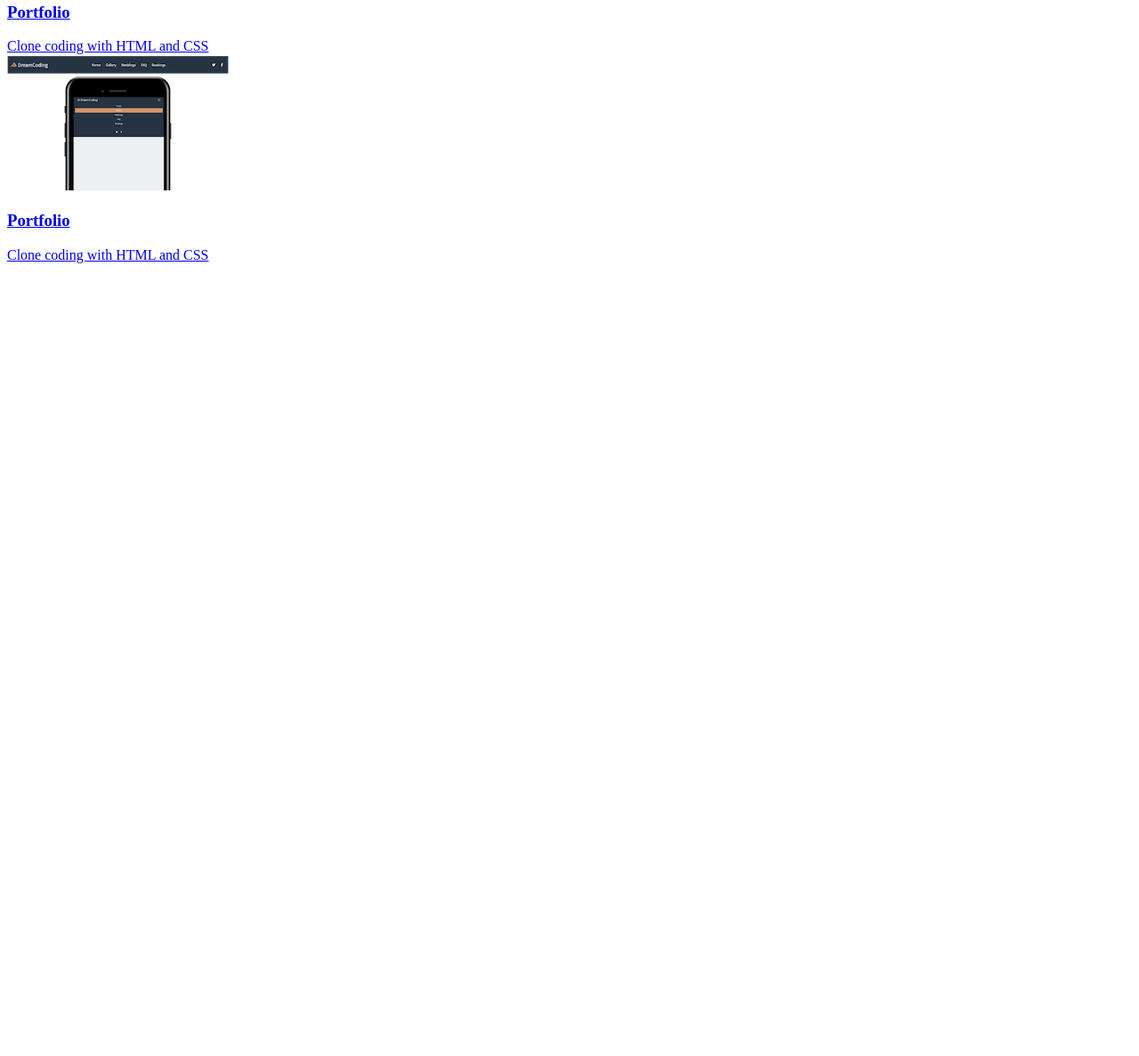
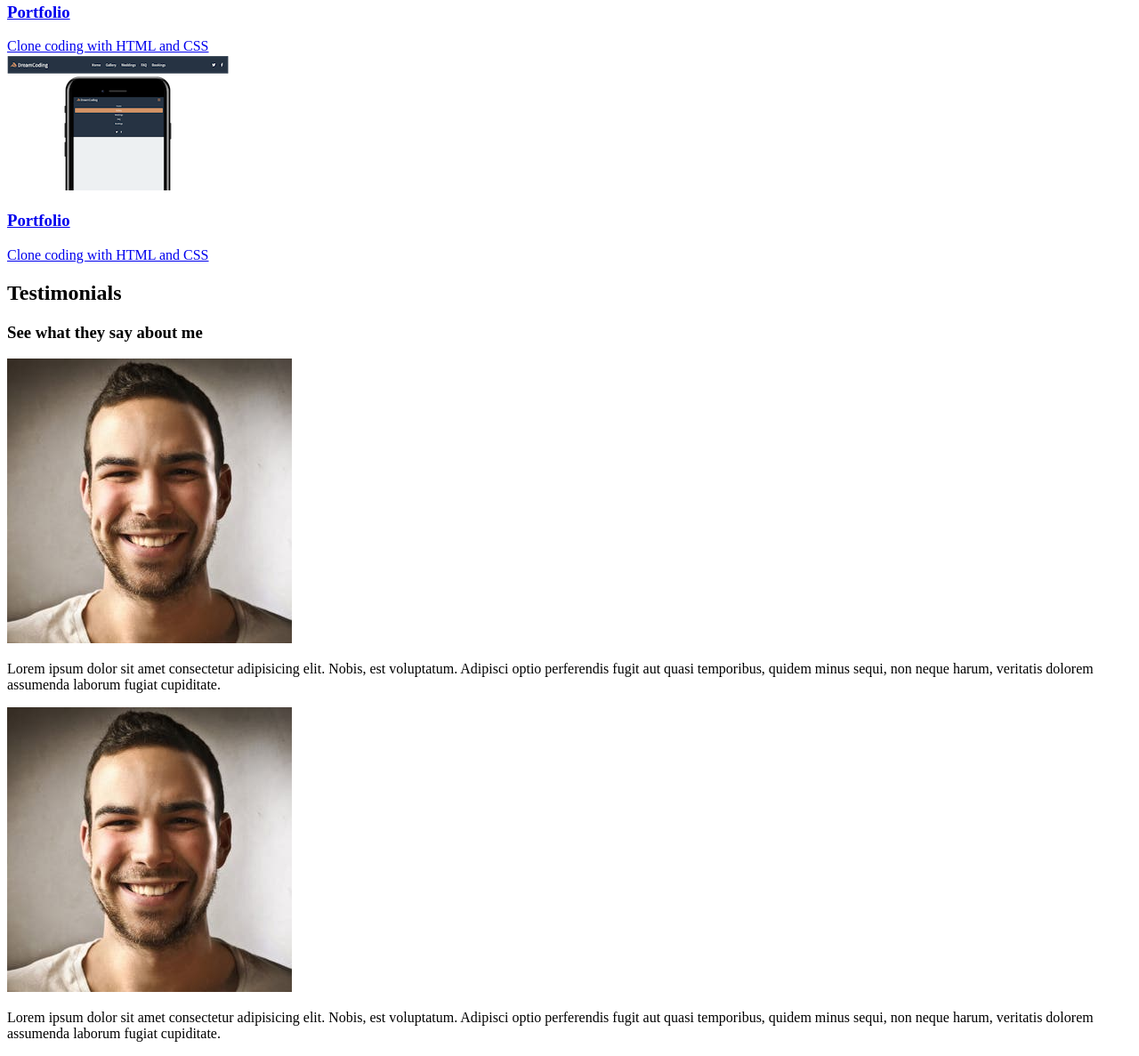
Before and after one commit to straightwind0726/dreamcoding-portfolio, a plain HTML site: page index.html in a window 1280 px wide. Shown: the part 3637-4824 px from the top of the page at 89% size. Before the commit the page ends 3941 px from the top, so only its background shows below. Drawn offline with Linux system fonts and the light colour scheme.

Commit message:
HTML: Testimonial

```diff
--- a/index.html
+++ b/index.html
@@ -228,7 +228,31 @@
 
     </section>
     <!-- testimonials -->
-    <section id="testimonials"></section>
+    <section id="testimonials">
+        <h1>Testimonials</h1>
+        <h3>See what they say about me</h3>
+        <div class="testimonials">
+            <div class="testimonial">
+                <img src="/img/Testimonials/avartar.jpg" alt="People" class="testimonial__avatar">
+                <div class="testimonial__speech-bubble">
+                    <p>Lorem ipsum dolor sit amet consectetur adipisicing elit. Nobis, est voluptatum. Adipisci optio
+                        perferendis fugit aut quasi temporibus, quidem minus sequi, non neque harum, veritatis dolorem
+                        assumenda laborum fugiat cupiditate.</p>
+                    <p class="name"><a href="Ryan"></a></p>
+                </div>
+            </div>
+            <div class="testimonial">
+                <img src="/img/Testimonials/avartar.jpg" alt="People" class="testimonial__avatar">
+                <div class="testimonial__speech-bubble">
+                    <p>Lorem ipsum dolor sit amet consectetur adipisicing elit. Nobis, est voluptatum. Adipisci optio
+                        perferendis fugit aut quasi temporibus, quidem minus sequi, non neque harum, veritatis dolorem
+                        assumenda laborum fugiat cupiditate.</p>
+                    <p class="name"><a href="Ryan"></a></p>
+                </div>
+            </div>
+
+        </div>
+    </section>
     <!-- contact -->
     <section id="contact"></section>
 </body>
```
Also changed, not shown: img/Testimonials/avartar.jpg (added).
